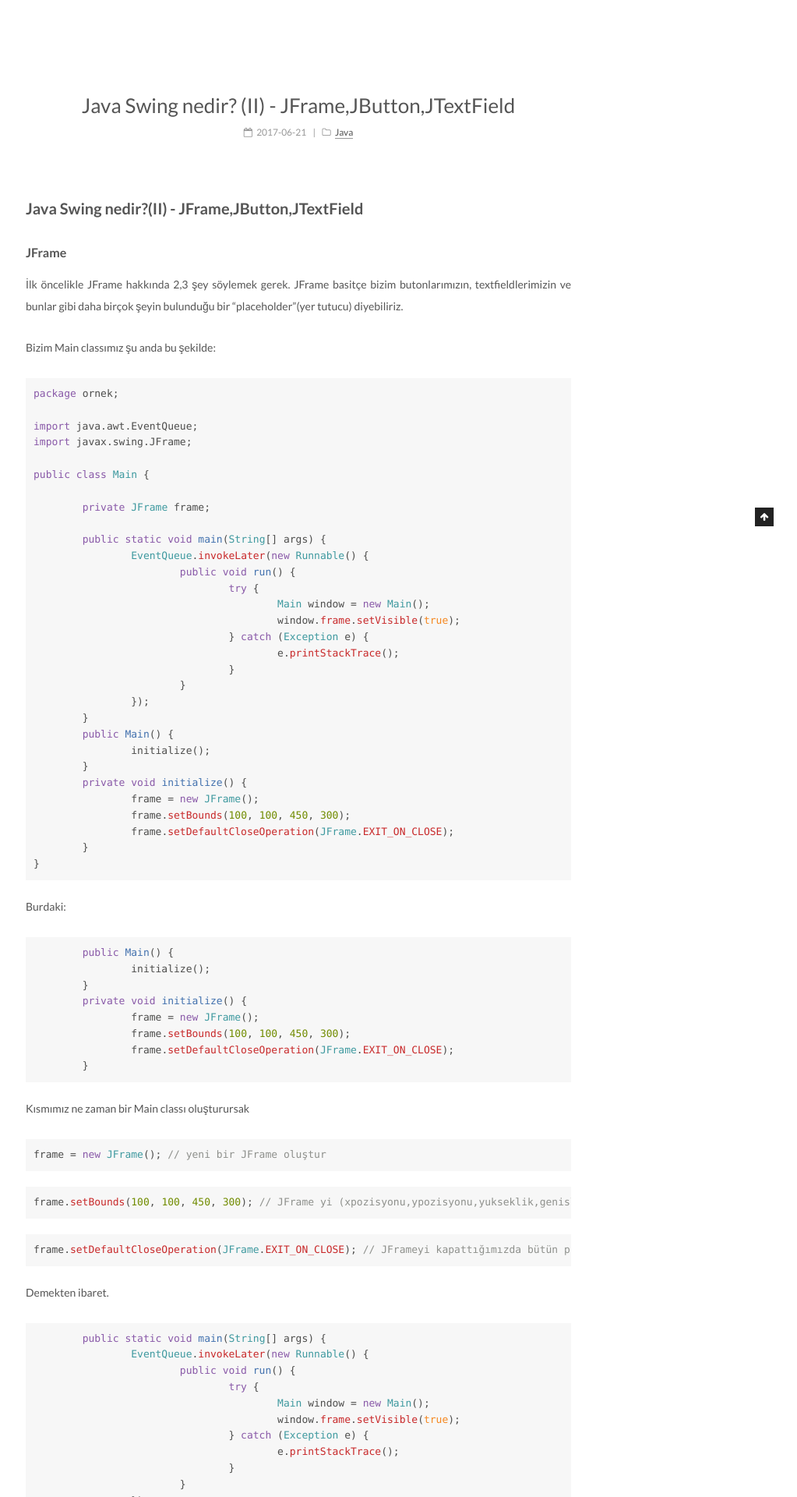
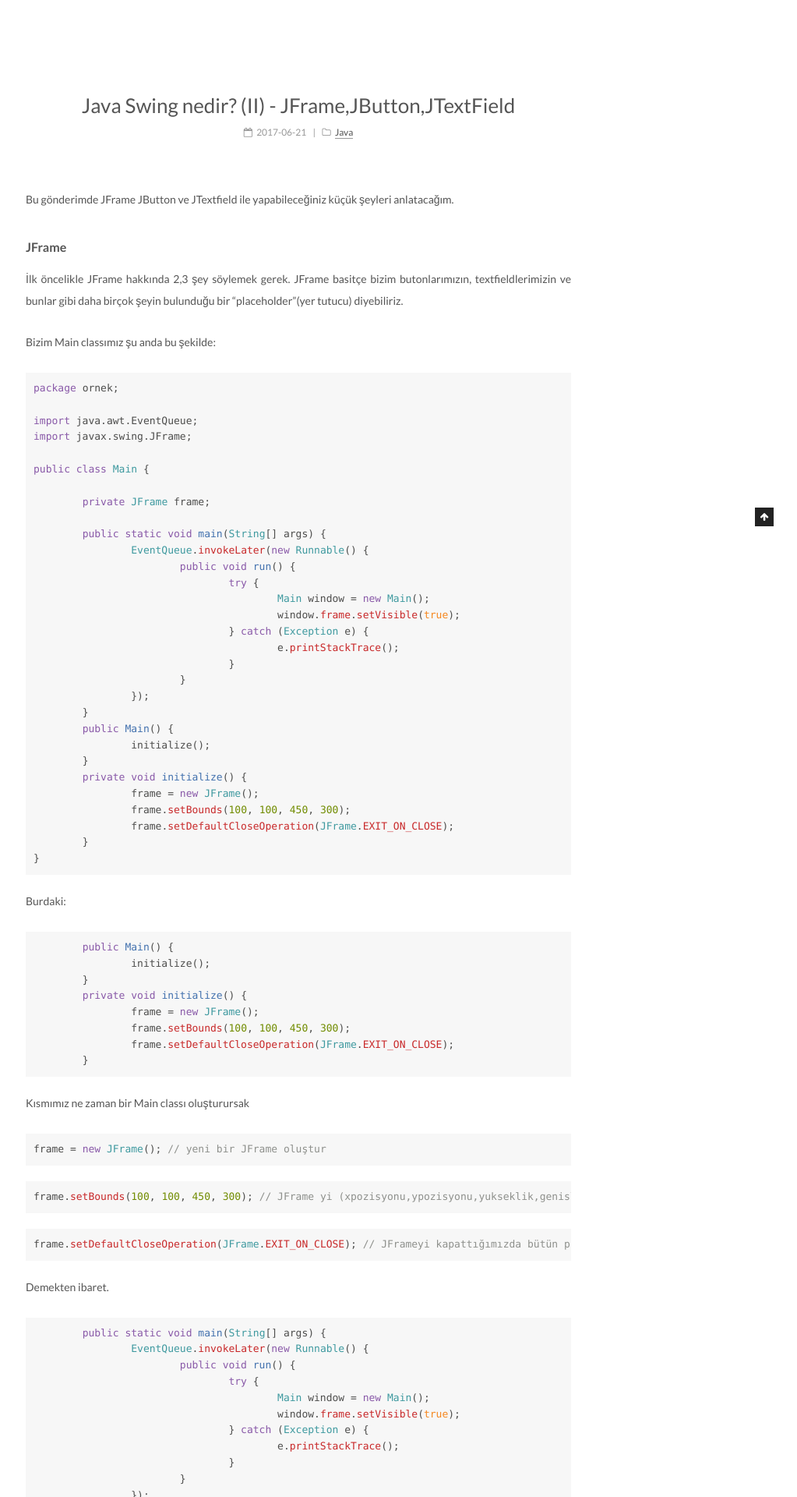
Before and after one commit to sergenp/sergenp.github.io, a Jekyll site: the page built from _posts/2017-06-21-Java-SwingNedir2.md, in a window 1280 px wide. Shown: the part 325-2245 px from the top of the page at 78% size, without its empty margins (257-1280 px from the left). Built offline with Jekyll 4.4.1, drawn with Linux system fonts in a browser that asks for light colours.

Commit message:
Update 2017-06-21-Java-SwingNedir2.md

```diff
--- a/_posts/2017-06-21-Java-SwingNedir2.md
+++ b/_posts/2017-06-21-Java-SwingNedir2.md
@@ -4,10 +4,9 @@ title: 'Java Swing nedir? (II) - JFrame,JButton,JTextField'
 layout: post
 categories: Java
 ---
-## Java Swing nedir?(II) - JFrame,JButton,JTextField
+Bu gönderimde JFrame JButton ve JTextfield ile yapabileceğiniz küçük şeyleri anlatacağım.
 
 #### JFrame
-
 İlk öncelikle JFrame hakkında 2,3 şey söylemek gerek. JFrame basitçe bizim butonlarımızın, textfieldlerimizin ve bunlar gibi daha birçok şeyin bulunduğu bir "placeholder"(yer tutucu) diyebiliriz.
 
 Bizim Main classımız şu anda bu şekilde:
```
